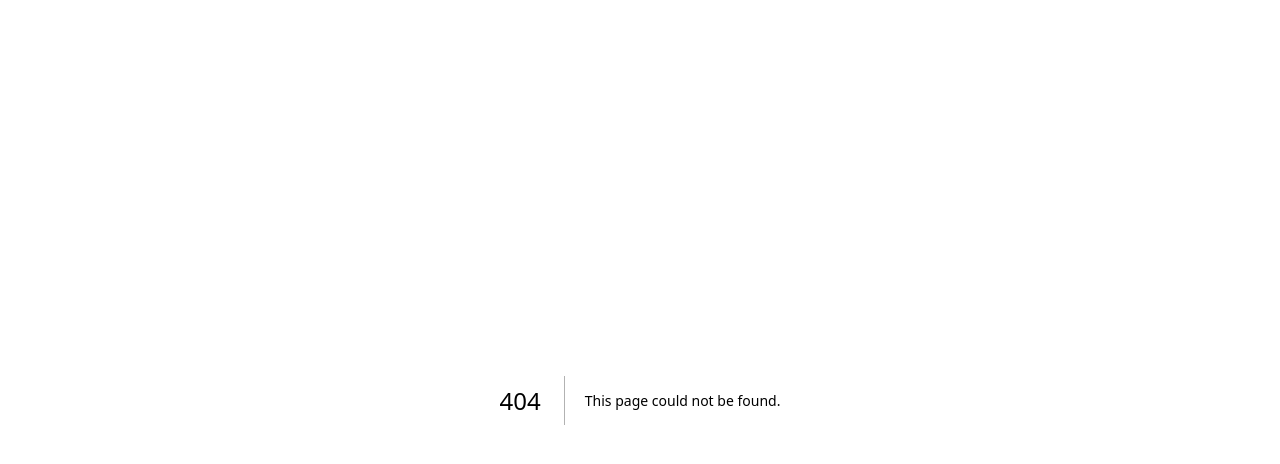
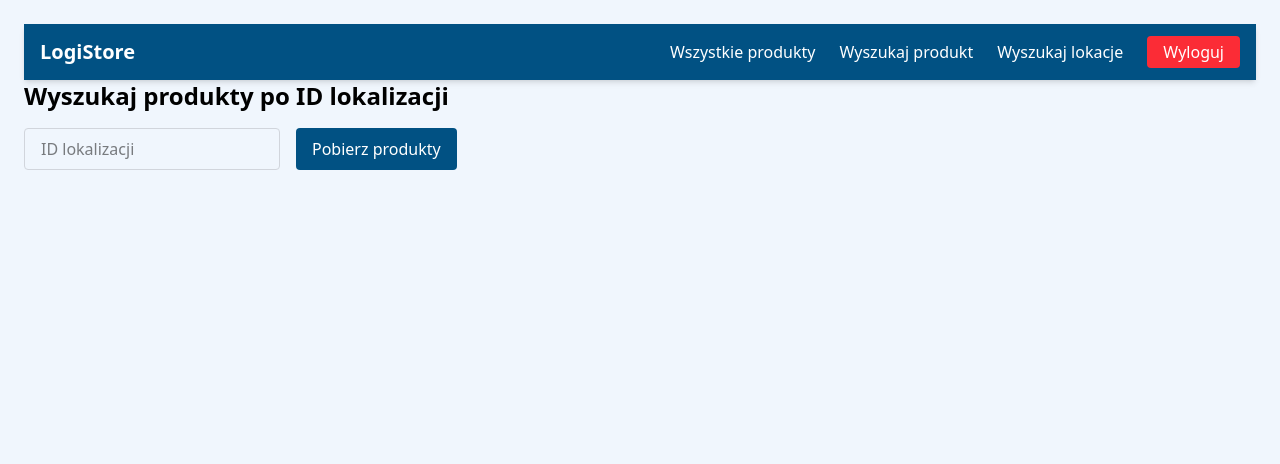
Before and after one commit to Jacek912/ZPI_Projekt, a Next.js app in the folder Magazyn/zpi_projekt_magazyn/: page /storageLocation in a window 1280 px wide. Before the commit this address had no page. Shown: the top 464 px of the page. Built offline with nearby package versions, Linux system fonts and the light colour scheme; sample sign-in values are in the browser's storage.

Commit message:
Wersja finalna 27.05.2025r.

```diff
--- /dev/null
+++ b/Magazyn/zpi_projekt_magazyn/src/app/api/storageLocation/[locationId]/route.ts
@@ -0,0 +1,38 @@
+import { NextRequest, NextResponse } from 'next/server';
+
+export async function GET(request: NextRequest) {
+  try {
+    process.env.NODE_TLS_REJECT_UNAUTHORIZED = '0';
+
+    const url = new URL(request.url);
+    const locationId = url.pathname.split('/').pop(); // lub użyj `url.searchParams` jeśli to query
+
+    if (!locationId || isNaN(Number(locationId))) {
+      return NextResponse.json({ error: 'Nieprawidłowe locationId' }, { status: 400 });
+    }
+
+    const backendUrl = `https://localhost:7060/StorageLocation/GetAllProductsByLocationId?locationId=${locationId}`;
+    const backendRes = await fetch(backendUrl, {
+      headers: {
+        Accept: 'text/plain',
+      },
+    });
+
+    if (!backendRes.ok) {
+      const text = await backendRes.text();
+      console.error('❌ Błąd z backendu:', backendRes.status, text);
+      return NextResponse.json({ error: 'Nie znaleziono produktów dla lokalizacji' }, { status: 404 });
+    }
+
+    const data = await backendRes.text();
+    return new NextResponse(data, {
+      status: 200,
+      headers: {
+        'Content-Type': 'text/plain',
+      },
+    });
+  } catch (error: any) {
+    console.error('❌ Błąd proxy API:', error.message);
+    return NextResponse.json({ error: 'Błąd serwera proxy' }, { status: 500 });
+  }
+}
--- /dev/null
+++ b/Magazyn/zpi_projekt_magazyn/src/app/storageLocation/page.tsx
@@ -0,0 +1,86 @@
+'use client';
+
+import { useState } from 'react';
+import axios from 'axios';
+import useAuthRedirect from '@/hooks/useAuthRedirect';
+import Navbar from '@/components/navbar';
+
+interface Product {
+  id: number;
+  name: string;
+  amount: number;
+}
+
+export default function StorageLocationPage() {
+  useAuthRedirect();
+
+  const [locationId, setLocationId] = useState('');
+  const [products, setProducts] = useState<Product[]>([]);
+  const [error, setError] = useState<string | null>(null);
+  const [loading, setLoading] = useState(false);
+
+  const fetchProductsByLocation = async () => {
+    setLoading(true);
+    setError(null);
+    setProducts([]);
+
+    try {
+      const response = await axios.get(`/api/storageLocation/${locationId}`);
+      const result = response.data;
+
+      const parsed = typeof result === 'string' ? JSON.parse(result) : result;
+
+      if (Array.isArray(parsed) && parsed.length > 0) {
+        setProducts(parsed);
+      } else {
+        setError('Brak produktów dla podanej lokalizacji.');
+      }
+    } catch (err: any) {
+      console.error(err);
+      setError(err.response?.data?.error || 'Błąd podczas pobierania produktów');
+    } finally {
+      setLoading(false);
+    }
+  };
+
+  return (
+    <div className="p-6 min-h-screen bg-[#F0F6FD]">
+      <Navbar />
+      <h1 className="text-2xl font-bold mb-4">Wyszukaj produkty po ID lokalizacji</h1>
+
+      <div className="flex gap-4 mb-4">
+        <input
+          type="number"
+          placeholder="ID lokalizacji"
+          value={locationId}
+          onChange={(e) => setLocationId(e.target.value)}
+          className="border border-gray-300 rounded px-4 py-2 w-64"
+        />
+        <button
+          onClick={fetchProductsByLocation}
+          className="bg-[#015183] hover:bg-[#013d63] text-white px-4 py-2 rounded"
+        >
+          Pobierz produkty
+        </button>
+      </div>
+
+      {loading && <p>Ładowanie...</p>}
+      {error && <p className="text-red-600">{error}</p>}
+
+      {products.length > 0 && (
+        <div className="bg-white p-4 rounded shadow mt-6">
+          <h2 className="text-xl font-semibold mb-2">Produkty w lokalizacji:</h2>
+          <ul className="space-y-2">
+            {products.map((product) => (
+              <li key={product.id} className="border-b pb-2">
+                <p><strong>ID:</strong> {product.id}</p>
+                <p><strong>Nazwa:</strong> {product.name}</p>
+                <p><strong>Ilość:</strong> {product.amount}</p>
+              </li>
+            ))}
+          </ul>
+        </div>
+      )}
+    </div>
+  );
+}
--- a/Magazyn/zpi_projekt_magazyn/src/app/storedProductsPage/page.tsx
+++ b/Magazyn/zpi_projekt_magazyn/src/app/storedProductsPage/page.tsx
@@ -3,6 +3,7 @@
 import { useState } from 'react';
 import axios from 'axios';
 import useAuthRedirect from "@/hooks/useAuthRedirect";
+import Navbar from '@/components/navbar';
 
 interface Product {
   id: number;
@@ -45,8 +46,8 @@ export default function ProductPage() {
       await axios.put('/api/updateProduct', {
         id: selectedProduct.id,
         name: selectedProduct.name,
-        description: "string", // zakładamy placeholdery
-        productId: selectedProduct.id, // lub inny jeśli się różni
+        description: "string",
+        productId: selectedProduct.id,
         operationCategory: "string",
         amount: newAmount,
       });
@@ -64,6 +65,7 @@ export default function ProductPage() {
 
   return (
     <div className="p-6 min-h-screen bg-[#F0F6FD]">
+      <Navbar/>
       <h1 className="text-2xl font-bold mb-4">Produkty</h1>
 
       <button
--- a/Magazyn/zpi_projekt_magazyn/src/app/storedProductsPageById/page.tsx
+++ b/Magazyn/zpi_projekt_magazyn/src/app/storedProductsPageById/page.tsx
@@ -3,7 +3,7 @@
 import { useState } from 'react';
 import axios from 'axios';
 import useAuthRedirect from '@/hooks/useAuthRedirect';
-
+import Navbar from '@/components/navbar';
 interface Product {
   id: number;
   name: string;
@@ -18,6 +18,9 @@ export default function ProductPage() {
   const [error, setError] = useState<string | null>(null);
   const [loading, setLoading] = useState(false);
 
+  const [showModal, setShowModal] = useState(false);
+  const [newAmount, setNewAmount] = useState<number>(0);
+
   const fetchProductById = async () => {
     setLoading(true);
     setError(null);
@@ -28,11 +31,12 @@ export default function ProductPage() {
       const result = response.data;
 
       if (Array.isArray(result) && result.length > 0) {
-      setProduct({
+        const fetchedProduct = {
           id: result[0].id,
           name: result[0].name,
           amount: result[0].amount,
-      });
+        };
+        setProduct(fetchedProduct);
       } else {
         setError("Nie znaleziono produktu o podanym ID.");
       }
@@ -43,9 +47,36 @@ export default function ProductPage() {
     }
   };
 
+  const handleEditClick = () => {
+    if (!product) return;
+    setNewAmount(product.amount);
+    setShowModal(true);
+  };
+
+  const updateProductAmount = async () => {
+    if (!product) return;
+
+    try {
+      await axios.put('/api/updateProduct', {
+        id: product.id,
+        name: product.name,
+        description: "string", // placeholder
+        productId: product.id,
+        operationCategory: "string",
+        amount: newAmount,
+      });
+
+      setProduct({ ...product, amount: newAmount });
+      setShowModal(false);
+      alert('Produkt został zaktualizowany');
+    } catch (err: any) {
+      alert(err.response?.data?.error || "Błąd podczas aktualizacji produktu");
+    }
+  };
 
   return (
     <div className="p-6 min-h-screen bg-[#F0F6FD]">
+      <Navbar/>
       <h1 className="text-2xl font-bold mb-4">Wyszukaj produkt po ID</h1>
 
       <div className="flex gap-4 mb-4">
@@ -73,6 +104,45 @@ export default function ProductPage() {
           <p><strong>ID:</strong> {product.id}</p>
           <p><strong>Nazwa:</strong> {product.name}</p>
           <p><strong>Ilość:</strong> {product.amount}</p>
+
+          <button
+            onClick={handleEditClick}
+            className="mt-4 bg-blue-500 hover:bg-blue-600 text-white px-4 py-2 rounded"
+          >
+            Edytuj
+          </button>
+        </div>
+      )}
+
+      {showModal && product && (
+        <div className="fixed inset-0 bg-black bg-opacity-50 flex justify-center items-center">
+          <div className="bg-white p-6 rounded-lg w-96 shadow-lg">
+            <h2 className="text-xl font-bold mb-4">
+              Edytuj ilość – {product.name}
+            </h2>
+
+            <input
+              type="number"
+              className="border p-2 w-full rounded mb-4"
+              value={newAmount}
+              onChange={(e) => setNewAmount(Number(e.target.value))}
+            />
+
+            <div className="flex justify-between">
+              <button
+                onClick={() => setShowModal(false)}
+                className="bg-gray-500 hover:bg-gray-600 text-white px-4 py-2 rounded"
+              >
+                Anuluj
+              </button>
+              <button
+                onClick={updateProductAmount}
+                className="bg-green-600 hover:bg-green-700 text-white px-4 py-2 rounded"
+              >
+                Zapisz
+              </button>
+            </div>
+          </div>
         </div>
       )}
     </div>
--- /dev/null
+++ b/Magazyn/zpi_projekt_magazyn/src/components/navbar.tsx
@@ -0,0 +1,52 @@
+'use client';
+
+import Link from 'next/link';
+import { useRouter } from 'next/navigation';
+
+export default function Navbar() {
+  const router = useRouter();
+
+  const handleLogout = () => {
+    localStorage.removeItem('token');
+    router.push('/');
+  };
+
+  return (
+    <nav className="bg-[#015183] text-white shadow-md">
+      <div className="max-w-7xl mx-auto px-4 py-3 flex justify-between items-center">
+        <div className="text-xl font-bold">
+          <Link href="/storedProductsPage">LogiStore</Link>
+        </div>
+
+        <div className="flex items-center space-x-6">
+          <Link
+            href="/storedProductsPage"
+            className="hover:text-gray-300 transition"
+          >
+            Wszystkie produkty
+          </Link>
+          <Link
+            href="/storedProductsPageById"
+            className="hover:text-gray-300 transition"
+          >
+            Wyszukaj produkt
+          </Link>
+
+          <Link
+            href="/storageLocation"
+            className="hover:text-gray-300 transition"
+          >
+            Wyszukaj lokacje
+          </Link>
+
+          <button
+            onClick={handleLogout}
+            className="bg-red-500 hover:bg-red-600 text-white px-4 py-1 rounded"
+          >
+            Wyloguj
+          </button>
+        </div>
+      </div>
+    </nav>
+  );
+}
```
Lines whose indentation alone changed are shown as unchanged.
